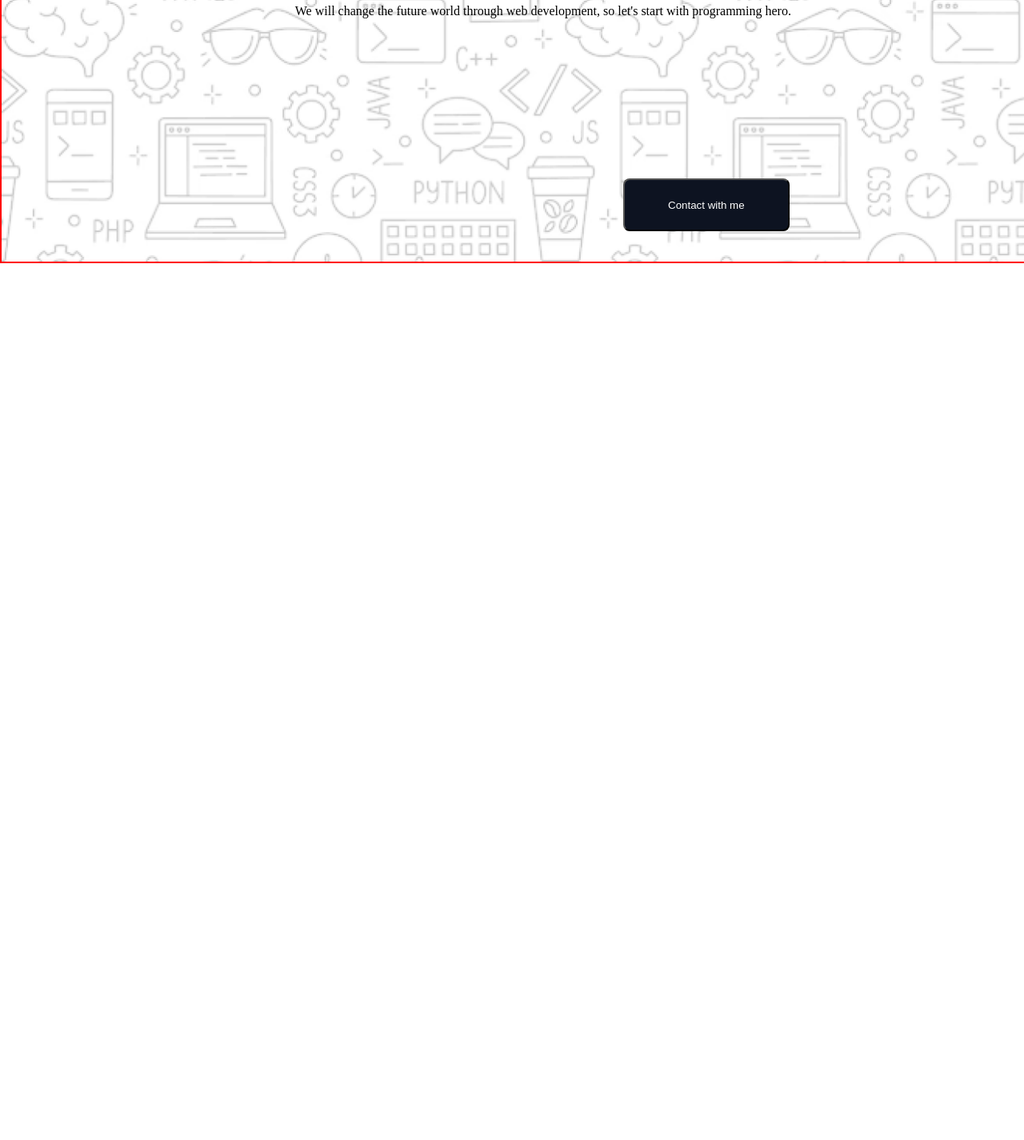
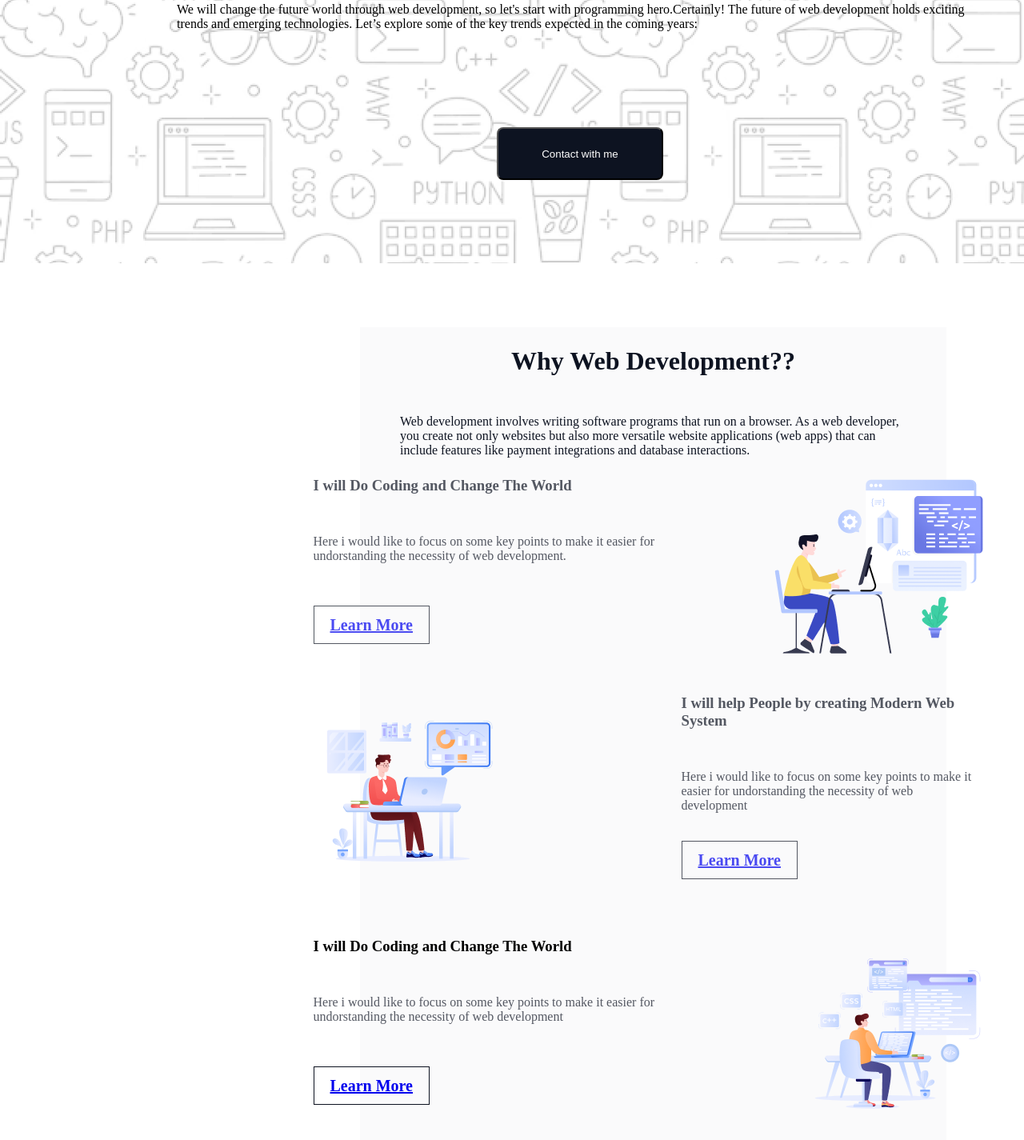
Before and after one commit to MDMonirujjaman805/Frist-Assignment, a plain HTML site: page assets/index.html in a window 1280 px wide. Shown: the part 323-1748 px from the top of the page at 80% size. Before the commit the page ends 800 px from the top, so only its background shows below. Drawn offline with Linux system fonts and the light colour scheme; a web font is replaced by a local one.

Commit message:
added first section done

```diff
--- a/assets/index.html
+++ b/assets/index.html
@@ -15,13 +15,43 @@
       </div>
       <div class="banner-text">
       <h1>"In the near future, I hope to become a Developer."</h1>
-      <p id="p">We will change the future world through web development, so let's start with programming hero.</p>
+      <p id="p">We will change the future world through web development, so let's start with programming hero.Certainly! The future of web development holds exciting trends and emerging technologies. Let’s explore some of the key trends expected in the coming years:</p>
       <a href="#">   <button class="btn">Contact with me</button></a>
     </div>
   </div>
   </header>
   <main>
-
+    <section class="section1">
+      <h2 id="ww">Why Web Development??</h2>
+      <p id="wd">Web development involves writing software programs that run on a browser. As a web developer, you create not only websites but also more versatile website applications (web apps) that can include features like payment integrations and database interactions.</p>
+      <div class="div-1">
+        <div class="text-1"><h3>I will Do Coding and Change The World</h3>
+        <p id="H">Here i would like to focus on some key points to make it easier for undorstanding the necessity of web development.</p>
+      <a href="#" id="lm">Learn More</a></div>
+        <div class="img-1">
+          <img src="Layer_1.png" alt="layer">
+        </div>
+      </div>
+      <div class="div-2">
+        <div class="img-2">
+          <img src="Group 3.png" alt="Group 3">
+        </div>
+        <div class="text-2">
+          <h3>I will help People by creating Modern Web System</h3>
+          <p class="H2">Here i would like to focus on some key points to make it easier for undorstanding the necessity of web development</p>
+          <a href="#" id="lm2">Learn More</a>
+        </div>
+    </div>
+      <div class="div-3">
+        <div class="text-3"><h3>I will Do Coding and Change The World</h3>
+        <p class="H3">Here i would like to focus on some key points to make it easier for undorstanding the necessity of web development</p>
+        <a href="#" id="lm3">Learn More</a>
+      </div>
+        <div class="img-3">
+          <img src="Group 4.png" alt="Group 4">
+        </div>
+      </div>
+    </section>
   </main>
   <footer>
   </footer>
--- a/assets/style.css
+++ b/assets/style.css
@@ -12,7 +12,6 @@ body{
   width: 1440px;
   height: 652px;
   margin: 0 auto;
-  border: 2px solid red;
   background-image: url(Hero-bg.png);
   background-repeat: no-repeat;
   background-size: cover;
@@ -24,10 +23,10 @@ body{
   justify-content: center;
   align-items: center;
 }
-/* .banner-text{
+.banner-text{
   width: 998px;
   height: 136px;
-} */
+}
 .btn{
   width: 208px;
   height: 66px;
@@ -35,8 +34,8 @@ body{
   color: white;
   background:rgb(13, 19, 33);
   text-align: center;
-  margin-left: 410px;
-  margin-top: 180px;
+  margin-left: 400px;
+  margin-top: 100px;
 }
 #p{
   margin: 20px 0px;
@@ -44,3 +43,110 @@ body{
 #i{
   margin-top: 25px;
 }
+.section1{
+  max-width: 946px;
+  height: 1035px;
+  display: flex;
+  flex-direction: column;
+  justify-content: center;
+  align-items: center;
+  margin: 80px 97px;
+  padding: 80px 50px;
+  margin-left: 450px;
+  background-color: #FAFAFB;
+}
+.div-1{
+  width: 850px;
+  height: 240px;
+  display: flex;
+  justify-content: center;
+  margin-bottom: 00px;
+  justify-content: space-between;
+}
+#ww{
+  margin: 24px 0px;
+  color: rgb(13, 19, 33);
+  font-size: 32px;
+  font-weight: 800;
+}
+#wd{
+  margin: 24px 0px;
+  color: rgb(13, 19, 33);
+  font-family: Azeret Mono;
+  font-size: 16px;
+  font-weight: 400;
+}
+#lm{
+  width: 110px;
+  height: 24px;
+  padding: 12px 20px 12px 20px;
+  box-sizing: border-box;
+  border: 1px solid rgb(13, 19, 33);
+  opacity: 0.7;
+  font-size: 20px;
+  font-weight: 600;
+}
+.text-1{
+  width: 390px;
+  height: 72px;
+  color: rgba(13, 19, 33, 0.7);
+}
+#H{
+  width: 468px;
+height: 52px;
+margin: 50px 0px;
+}
+.div-2{
+  width: 850px;
+  height: 240px;
+  display: flex;
+  justify-content: center;
+  margin: 32px 0px;
+  justify-content: space-between;
+}
+.text-2{
+  width: 390px;
+  height: 72px;
+  color: rgba(13, 19, 33, 0.7);
+
+}
+#lm2{
+  width: 110px;
+  height: 24px;
+  padding: 12px 20px 12px 20px;
+  box-sizing: border-box;
+  border: 1px solid rgb(13, 19, 33);
+  opacity: 0.7;
+  margin-bottom: 20px;
+  font-size: 20px;
+  font-weight: 600;
+}
+  .H2{
+    width: 368px;
+  height: 52px;
+  margin: 50px 0px;
+  }
+.div-3{
+  width: 850px;
+  height: 240px;
+  display: flex;
+  justify-content: center;
+  margin: 32px 0px;
+  justify-content: space-between;
+}
+#lm3{
+  width: 110px;
+  height: 24px;
+  padding: 12px 20px 12px 20px;
+  box-sizing: border-box;
+  border: 1px solid rgb(13, 19, 33);
+  font-size: 20px;
+  font-weight: 600;
+}
+.H3{
+  width: 468px;
+  height: 52px;
+  margin: 50px 0px;
+  color: rgba(13, 19, 33, 0.7);
+
+}
```
